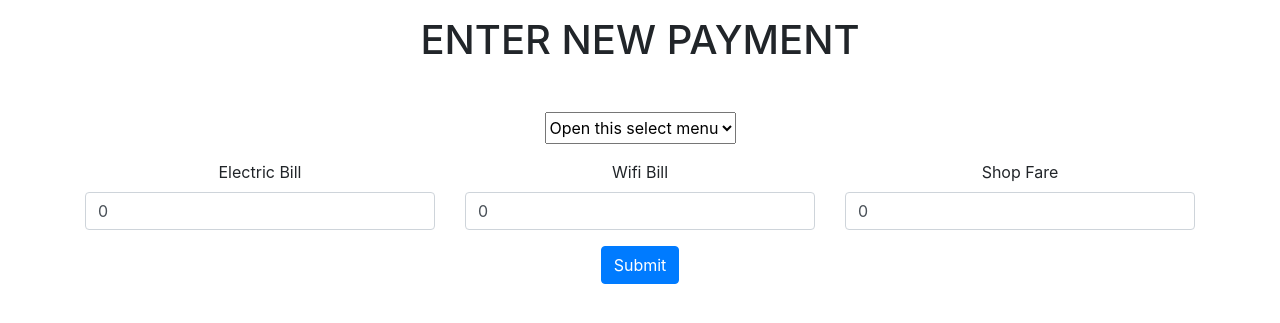
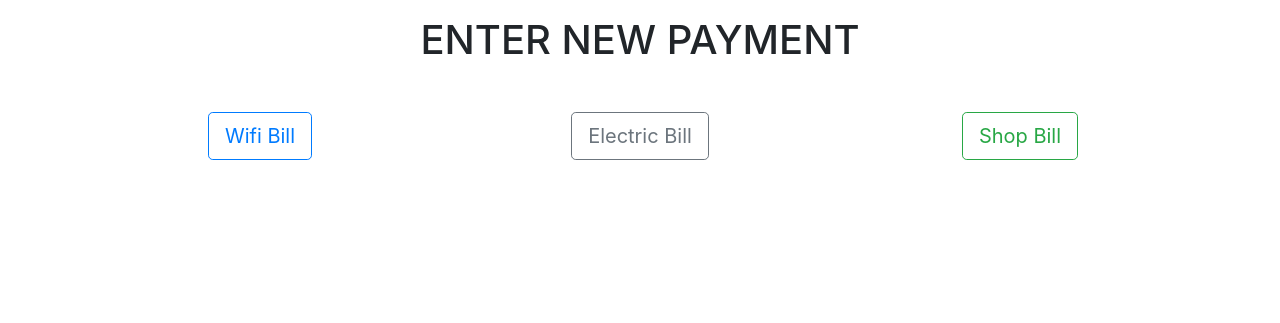
Before and after one commit to redoanul1995/arcadia, a Django app: page /monthly_payment in a window 1280 px wide. Shown: the part 56-379 px from the top of the page. Run offline with Django 3.2, Linux system fonts and the light colour scheme; data comes from the database, SQL or seed files in the repository; some libraries are stand-ins or nearby versions.

Commit message:
payment module added

```diff
--- a/arcadia/settings.py
+++ b/arcadia/settings.py
@@ -24,7 +24,7 @@ BASE_DIR = Path(__file__).resolve().parent.parent
 SECRET_KEY = 'itv_r1hg#xe8)o%qt#3e6*zg%&d4w^rilztb)h4w!hom(sm(fl'
 
 # SECURITY WARNING: don't run with debug turned on in production!
-DEBUG = False
+DEBUG = True
 
 ALLOWED_HOSTS = ['128.199.189.255', 'arrcadia.xyz', 'www.arrcadia.xyz', 'localhost']
 
--- a/arcadia/urls.py
+++ b/arcadia/urls.py
@@ -17,7 +17,7 @@ from django.contrib import admin
 from django.urls import path
 from user.views import user_authentication, dashboard, logout
 from medicine.views import add_category, add_medicine, sell_medicine, medicine_quantity, medicine_summary, profit, quantity_alert, purchase_history
-from payment.views import monthly_payment
+from payment.views import bill_payment, wifi_bill, electric_bill, shop_bill
 
 urlpatterns = [
     path('admin/', admin.site.urls),
@@ -32,5 +32,8 @@ urlpatterns = [
     path('medicine-profit', profit, name='profit'),
     path('quantity-alert', quantity_alert, name='quantity_alert'),
     path('purchase-history', purchase_history, name='purchase_history'),
-    path('monthly_payment', monthly_payment, name='monthly_payment'),
+    path('monthly_payment', bill_payment, name='monthly_payment'),
+    path('wifi_bill', wifi_bill, name='wifi_bill'),
+    path('electric_bill', electric_bill, name='electric_bill'),
+    path('shop_bill', shop_bill, name='shop_bill'),
 ]
--- a/payment/admin.py
+++ b/payment/admin.py
@@ -1,6 +1,8 @@
 from django.contrib import admin
-from .models import Monthly_Bill
+from .models import WifiBill, ElectricBill, ShopBill
 
 # Register your models here.
 
-admin.site.register(Monthly_Bill)
+admin.site.register(WifiBill)
+admin.site.register(ElectricBill)
+admin.site.register(ShopBill)
--- a/payment/views.py
+++ b/payment/views.py
@@ -1,7 +1,45 @@
+from datetime import date
+from django.core.checks import messages
+from django.http.response import HttpResponse, JsonResponse
 from django.shortcuts import render
+from django.utils.regex_helper import contains
+from django.utils import timezone
+from django.core import serializers
+from payment.models import WifiBill, ElectricBill, ShopBill
 
 # Create your views here.
 
+def bill_payment(request):
+    wifi_obj = WifiBill.objects.all()
+    electric_obj = ElectricBill.objects.all()
+    shop_obj = ShopBill.objects.all()
+    context = {
+        'wifi': wifi_obj,
+        'electricity': electric_obj,
+        'shop': shop_obj
+    }
+    return render(request, 'bills_payment.html', context)
 
-def monthly_payment(request):
-    return render(request, 'bills_payment.html', {})
+
+def wifi_bill(request):
+    if request.is_ajax and request.method == 'POST':
+        amount = request.POST['amount']
+        obj = WifiBill(amount=amount, date=timezone.now())
+        obj.save()
+    return HttpResponse('')
+
+
+def electric_bill(request):
+    if request.is_ajax and request.method == 'POST':
+        amount = request.POST['amount']
+        obj = ElectricBill(amount=amount, date=timezone.now())
+        obj.save()
+    return HttpResponse('')
+
+
+def shop_bill(request):
+    if request.is_ajax and request.method == 'POST':
+        amount = request.POST['amount']
+        obj = ShopBill(amount=amount, date=timezone.now())
+        obj.save()
+    return HttpResponse('')
--- a/templates/bills_payment.html
+++ b/templates/bills_payment.html
@@ -5,7 +5,10 @@
     <meta http-equiv="X-UA-Compatible" content="IE=edge">
     <meta name="viewport" content="width=device-width, initial-scale=1.0">
     <title>Document</title>
-    <link rel="stylesheet" href="https://cdn.jsdelivr.net/npm/bootstrap@4.6.0/dist/css/bootstrap.min.css" integrity="sha384-B0vP5xmATw1+K9KRQjQERJvTumQW0nPEzvF6L/Z6nronJ3oUOFUFpCjEUQouq2+l" crossorigin="anonymous">
+    <link rel="stylesheet" href="https://maxcdn.bootstrapcdn.com/bootstrap/4.0.0/css/bootstrap.min.css">
+    <script src="https://cdnjs.cloudflare.com/ajax/libs/jquery/3.3.1/jquery.min.js"></script>
+    <script src="https://cdnjs.cloudflare.com/ajax/libs/popper.js/1.12.9/umd/popper.min.js"></script>
+    <script src="https://maxcdn.bootstrapcdn.com/bootstrap/4.0.0/js/bootstrap.min.js"></script>
 </head>
 <body>
   {% include 'navbar.html'%}
@@ -21,52 +24,206 @@
 
   </div>
 {% endif %}
-    <div class="container text-center mt-3">
+    <div class="container text-center mt-3 mb-5">
         <h1>ENTER NEW PAYMENT</h1>
         <div class="mt-5">
-            <form action="" method="POST" autocomplete="off">
-                {% csrf_token %}
-                <div class="form-group">
-                    <select class="form-select" aria-label="Default select example" style="height: 2rem;">
-                        <option selected>Open this select menu</option>
-                        <option value="January">January</option>
-                        <option value="February">February</option>
-                        <option value="March">March</option>
-                        <option value="April">April</option>
-                        <option value="May">May</option>
-                        <option value="June">June</option>
-                        <option value="July">July</option>
-                        <option value="August">August</option>
-                        <option value="Sepetember">Sepetember</option>
-                        <option value="October">October</option>
-                        <option value="November">November</option>
-                        <option value="December">December</option>
-                      </select>
-                </div>
             <div class="row">
                 <div class="col-md-4">
-                        <div class="form-group">
-                            <label for="electric_bill">Electric Bill</label>
-                            <input type="number" class="form-control" id="electric_bill" name="electric_bill" value="0">
+                    <button class="btn btn-outline-primary btn-lg" id="wifi_btn">Wifi Bill</button>
+                </div>
+                <div class="col-md-4">
+                    <button class="btn btn-outline-secondary btn-lg" id="electricity_btn">Electric Bill</button>
+                </div>
+                <div class="col-md-4">
+                    <button class="btn btn-outline-success btn-lg" id="shop_fare_btn">Shop Bill</button>
                 </div>
             </div>
-                    <div class="col-md-4">
-                        <div class="form-group">
-                            <label for="wifi_bill">Wifi Bill</label>
-                            <input type="number" class="form-control" id="wifi_bill" name="wifi_bill" value="0">
+            <div id="wifi" class="mt-5" style="display:none">
+              {% csrf_token %}
+                <h3>Enter Wifi Bill</h3>
+                <div id="wifi_form_wrapper" class="mt-3">
+                    <form class="" id="wifi_form">
+                      {% csrf_token %}
+                        <input type="number" class="form-control" style="width:50%;margin-left:17rem" id="wifi_bill_input">
+                        <input type="submit" class="btn btn-primary mt-3" value="Submit" id="wifi_submit_btn">
+                    </form>
                 </div>
             </div>
-                    <div class="col-md-4">
-                        <div class="form-group">
-                            <label for="shop_fare">Shop Fare</label>
-                            <input type="number" class="form-control" id="shop_fare" name="shop_fare" value="0">
+            <div id="electricity" class="mt-5" style="display:none">
+                <h3>Enter Electricity Bill</h3>
+                <div id="electricity_form_wrapper" class="mt-3">
+                    <form class="" method="post" id="electric_form">
+                        {% csrf_token %}
+                        <input type="number" class="form-control" style="width:50%;margin-left:17rem" id="electric_bill_input">
+                        <input type="submit" class="btn btn-primary mt-3">
+                    </form>
+                </div>
+            </div>
+            <div id="shop_fare" class="mt-5" style="display:none">
+                <h3>Enter Monthly Shop Bill</h3>
+                <div id="shop_fare_form_wrapper" class="mt-3">
+                    <form class="" method="post" id="shop_form">
+                        {% csrf_token %}
+                        <input type="number" class="form-control" style="width:50%;margin-left:17rem" id="shop_bill_input">
+                        <input type="submit" class="btn btn-primary mt-3">
+                    </form>
+                </div>
+            </div>
+            <div class="mt-5" id="wifi_history_div" style="display: none;">
+                <h3>Wifi Bill History</h3>
+                <div class="mt-3 w-100 p-3">
+                    <table class="table table-striped">
+                      <thead>
+                        <tr>
+                          <th scope="col">Date</th>
+                          <th scope="col">Amount (BDT)</th>
+                        </tr>
+                      </thead>
+                      <tbody>
+                        {% for w in wifi %}
+                        <tr>
+
+                          <td>{{w.date}}</td>
+                          <td>{{w.amount}}</td>
+                        </tr>
+                      {% endfor %}
+                      </tbody>
+                    </table>
+                </div>
+            </div>
+            <div class="mt-5" id="electricity_history_div" style="display: none;">
+                <h3>Electricity Bill History</h3>
+                <div class="mt-3 w-100 p-3">
+                    <table class="table table-striped">
+                      <thead>
+                        <tr>
+                          <th scope="col">Date</th>
+                          <th scope="col">Amount (BDT)</th>
+                        </tr>
+                      </thead>
+                      <tbody>
+                      {% for e in electricity %}
+                        <tr>
+                          <td>{{e.date}}</td>
+                          <td>{{e.amount}}</td>
+                        </tr>
+                      {% endfor %}
+                      </tbody>
+                    </table>
+                </div>
+            </div>
+            <div class="mt-5" id="shop_fare_history_div" style="display: none;">
+                <h3>Shop Fare History</h3>
+                <div class="mt-3 w-100 p-3">
+                    <table class="table table-striped">
+                      <thead>
+                        <tr>
+                          <th scope="col">Date</th>
+                          <th scope="col">Amount (BDT)</th>
+                        </tr>
+                      </thead>
+                      <tbody>
+                      {% for s in shop %}
+                        <tr>
+                          <td>{{s.date}}</td>
+                          <td>{{s.amount}}</td>
+                        </tr>
+                      {% endfor %}
+                      </tbody>
+                    </table>
                 </div>
             </div>
         </div>
-                <button type="submit" class="btn btn-primary">Submit</button>
-              </form>
     </div>
-    </div>
+    <script>
+        let wifi_btn = document.getElementById('wifi_btn');
+        let electricity_btn = document.getElementById('electricity_btn');
+        let shop_fare_btn = document.getElementById('shop_fare_btn');
+
+        let wifi_div = document.getElementById('wifi');
+        let electricity_div = document.getElementById('electricity');
+        let shop_fare_div = document.getElementById('shop_fare');
+
+        let wifi_history = document.getElementById('wifi_history_div');
+        let electricity_history = document.getElementById('electricity_history_div');
+        let shop_fare_history = document.getElementById('shop_fare_history_div');
+
+        wifi_btn.addEventListener('click', function(){
+            wifi_div.style.display = 'block';
+            electricity_div.style.display = 'none';
+            shop_fare_div.style.display = 'none';
+
+            wifi_history.style.display = 'block';
+            electricity_history.style.display = 'none';
+            shop_fare_history.style.display = 'none';
+        });
+        electricity_btn.addEventListener('click', function(){
+            electricity_div.style.display = 'block';
+            shop_fare_div.style.display = 'none';
+            wifi_div.style.display = 'none';
+
+            wifi_history.style.display = 'none';
+            electricity_history.style.display = 'block';
+            shop_fare_history.style.display = 'none';
+        });
+        shop_fare_btn.addEventListener('click', function(){
+            electricity_div.style.display = 'none';
+            shop_fare_div.style.display = 'block';
+            wifi_div.style.display = 'none';
+
+            wifi_history.style.display = 'none';
+            electricity_history.style.display = 'none';
+            shop_fare_history.style.display = 'block';
+        });
+
+        $('#wifi_form').submit(function(e){
+          e.preventDefault();
+          $.ajax({
+            type: 'POST',
+            url: "{% url 'wifi_bill' %}",
+            data: {
+              amount : $('#wifi_bill_input').val(),
+              csrfmiddlewaretoken: $('input[name=csrfmiddlewaretoken]').val()
+            },
+            success: function(){
+              $("#wifi_form").trigger('reset');
+              alert('bill inserted successfully');
+            }
+          });
+        });
+
+        $('#electric_form').submit(function(e){
+          e.preventDefault();
+          $.ajax({
+            type: 'POST',
+            url: "{% url 'electric_bill' %}",
+            data: {
+              amount : $('#electric_bill_input').val(),
+              csrfmiddlewaretoken: $('input[name=csrfmiddlewaretoken]').val()
+            },
+            success: function(){
+              $("#electric_form").trigger('reset');
+              alert('bill inserted successfully');
+            }
+          });
+        });
+
+        $('#shop_form').submit(function(e){
+          e.preventDefault();
+          $.ajax({
+            type: 'POST',
+            url: "{% url 'shop_bill' %}",
+            data: {
+              amount : $('#shop_bill_input').val(),
+              csrfmiddlewaretoken: $('input[name=csrfmiddlewaretoken]').val()
+            },
+            success: function(){
+              $("#shop_form").trigger('reset');
+              alert('bill inserted successfully');
+            }
+          });
+        });
+    </script>
 </body>
 </html>
 
--- a/templates/dashboard.html
+++ b/templates/dashboard.html
@@ -55,7 +55,7 @@
         </div>
         <div class="row">
             <div class="col-md-6">
-                <form method="GET" action="">
+                <form method="GET" action="{% url 'monthly_payment' %}">
                     <button class="btn btn-outline-secondary mt-5 btn-lg" style="width: 20rem;height: 5rem;">
                         Shop Bills and Payments
                     </button>
```
Also changed, not shown: payment/models.py (+22 -7 lines), db.sqlite3, payment/migrations/0002_auto_20210512_1506.py (added), payment/migrations/0003_auto_20210518_2035.py (added), payment/migrations/0004_auto_20210518_2038.py (added), 1 other file. Lines whose indentation alone changed are shown as unchanged.
